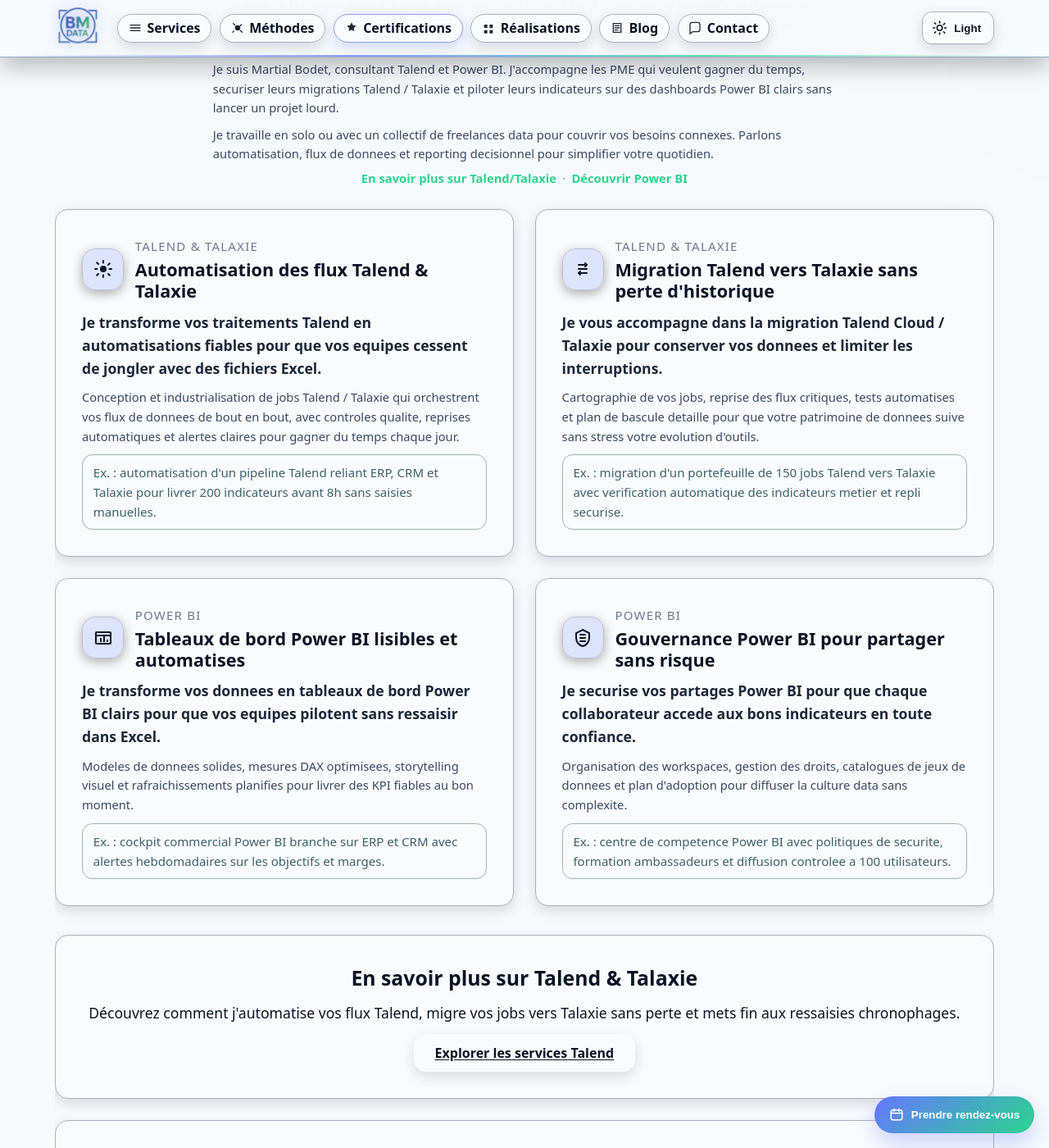
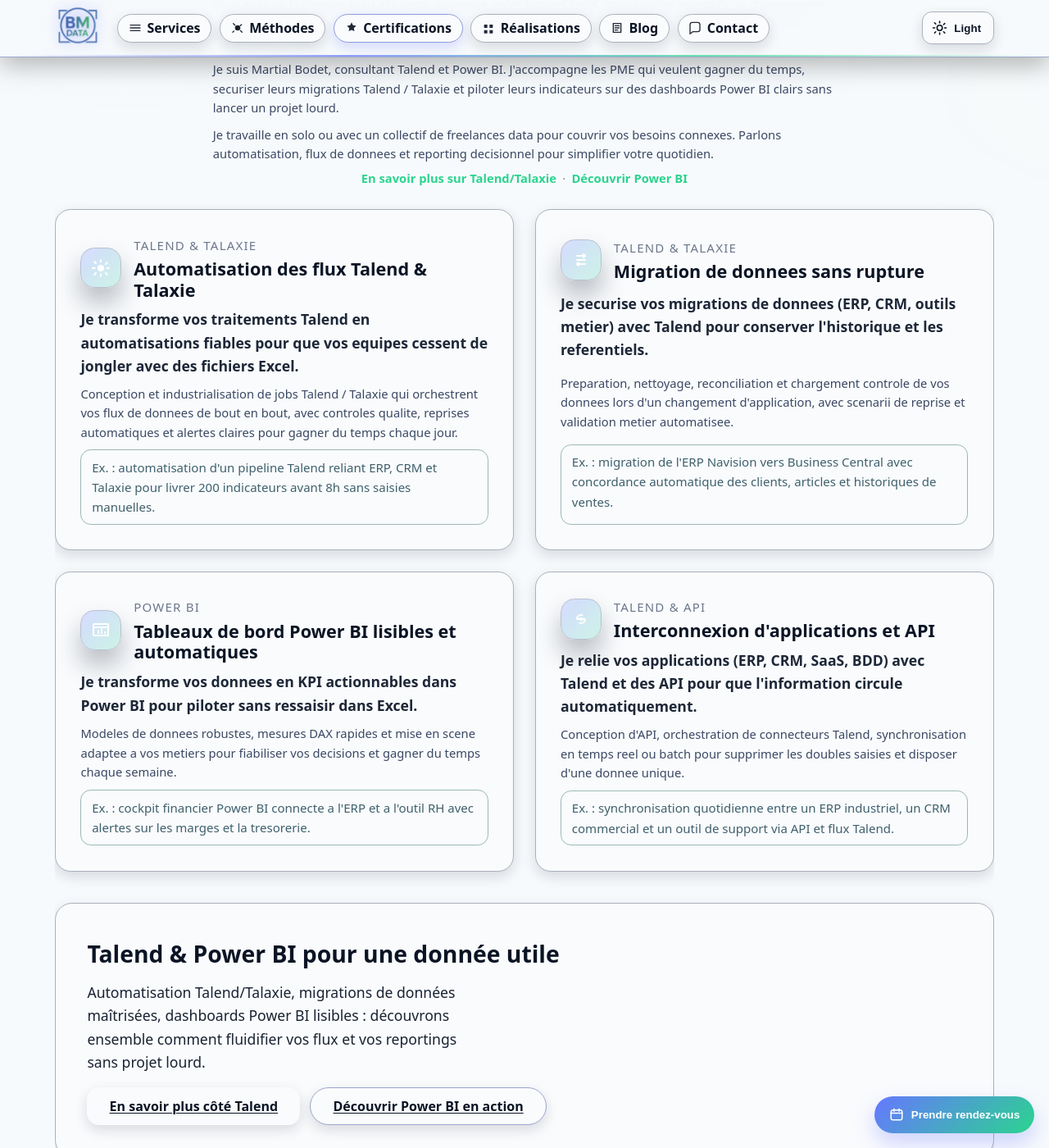
Before and after one commit to mbodetdata/mbodetdata.github.io, a Jekyll site: the page built from index.md, in a window 1280 px wide and 1400 px high, scrolled down 540 px. Shown: the whole window at 82% size. Built offline with Jekyll 4.4.1, drawn with Linux system fonts in a browser that asks for light colours; some of the changed text lies outside the part shown.

Commit message:
Modifs services

```diff
--- a/_data/services.json
+++ b/_data/services.json
@@ -17,37 +17,41 @@
       "description": "Conception et industrialisation de jobs Talend / Talaxie qui orchestrent vos flux de donnees de bout en bout, avec controles qualite, reprises automatiques et alertes claires pour gagner du temps chaque jour.",
       "example": "Ex. : automatisation d'un pipeline Talend reliant ERP, CRM et Talaxie pour livrer 200 indicateurs avant 8h sans saisies manuelles.",
       "keywords": ["Talend", "Talaxie", "ETL", "automatisation", "flux de donnees", "integration de donnees"],
+      "link": "/services-talend-talaxie/",
       "icon": "automation"
     },
     {
-      "id": "migration-talaxie",
+      "id": "migration-donnees-talend",
       "category": "Talend & Talaxie",
-      "title": "Migration Talend vers Talaxie sans perte d'historique",
-      "tagline": "Je vous accompagne dans la migration Talend Cloud / Talaxie pour conserver vos donnees et limiter les interruptions.",
-      "description": "Cartographie de vos jobs, reprise des flux critiques, tests automatises et plan de bascule detaille pour que votre patrimoine de donnees suive sans stress votre evolution d'outils.",
-      "example": "Ex. : migration d'un portefeuille de 150 jobs Talend vers Talaxie avec verification automatique des indicateurs metier et repli securise.",
-      "keywords": ["Talaxie", "migration", "Talend Cloud", "flux de donnees", "modernisation", "continuites de service"],
-      "icon": "migration"
+      "title": "Migration de donnees sans rupture",
+      "tagline": "Je securise vos migrations de donnees (ERP, CRM, outils metier) avec Talend pour conserver l'historique et les referentiels.",
+      "description": "Preparation, nettoyage, reconciliation et chargement controle de vos donnees lors d'un changement d'application, avec scenarii de reprise et validation metier automatisee.",
+      "example": "Ex. : migration de l'ERP Navision vers Business Central avec concordance automatique des clients, articles et historiques de ventes.",
+      "keywords": ["migration de donnees", "Talend", "Talaxie", "ERP", "flux de donnees", "modernisation"],
+      "icon": "migration",
+      "link": "/services-talend-talaxie/"
     },
     {
       "id": "dashboards-powerbi",
       "category": "Power BI",
-      "title": "Tableaux de bord Power BI lisibles et automatises",
-      "tagline": "Je transforme vos donnees en tableaux de bord Power BI clairs pour que vos equipes pilotent sans ressaisir dans Excel.",
-      "description": "Modeles de donnees solides, mesures DAX optimisees, storytelling visuel et rafraichissements planifies pour livrer des KPI fiables au bon moment.",
-      "example": "Ex. : cockpit commercial Power BI branche sur ERP et CRM avec alertes hebdomadaires sur les objectifs et marges.",
+      "title": "Tableaux de bord Power BI lisibles et automatiques",
+      "tagline": "Je transforme vos donnees en KPI actionnables dans Power BI pour piloter sans ressaisir dans Excel.",
+      "description": "Modeles de donnees robustes, mesures DAX rapides et mise en scene adaptee a vos metiers pour fiabiliser vos decisions et gagner du temps chaque semaine.",
+      "example": "Ex. : cockpit financier Power BI connecte a l'ERP et a l'outil RH avec alertes sur les marges et la tresorerie.",
       "keywords": ["Power BI", "tableaux de bord", "KPI", "reporting decisionnel", "visualisation de donnees", "automatisation"],
-      "icon": "dashboard"
+      "icon": "dashboard",
+      "link": "/services-powerbi/"
     },
     {
-      "id": "gouvernance-powerbi",
-      "category": "Power BI",
-      "title": "Gouvernance Power BI pour partager sans risque",
-      "tagline": "Je securise vos partages Power BI pour que chaque collaborateur accede aux bons indicateurs en toute confiance.",
-      "description": "Organisation des workspaces, gestion des droits, catalogues de jeux de donnees et plan d'adoption pour diffuser la culture data sans complexite.",
-      "example": "Ex. : centre de competence Power BI avec politiques de securite, formation ambassadeurs et diffusion controlee a 100 utilisateurs.",
-      "keywords": ["Power BI", "gouvernance", "securite", "partage de rapports", "adoption", "qualite de donnees"],
-      "icon": "governance"
+      "id": "interconnexion-applications",
+      "category": "Talend & API",
+      "title": "Interconnexion d'applications et API",
+      "tagline": "Je relie vos applications (ERP, CRM, SaaS, BDD) avec Talend et des API pour que l'information circule automatiquement.",
+      "description": "Conception d'API, orchestration de connecteurs Talend, synchronisation en temps reel ou batch pour supprimer les doubles saisies et disposer d'une donnee unique.",
+      "example": "Ex. : synchronisation quotidienne entre un ERP industriel, un CRM commercial et un outil de support via API et flux Talend.",
+      "keywords": ["Talend", "API", "interconnexion", "integration", "flux de donnees", "automatisation"],
+      "icon": "integration",
+      "link": "/services-talend-talaxie/"
     }
   ],
   "schema": {
--- a/_includes/services.html
+++ b/_includes/services.html
@@ -57,6 +57,13 @@
                   <path d="M7 7h10M7 12h10M7 17h10" stroke="currentColor" stroke-width="2" stroke-linecap="round"/>
                   <path d="M15 5l2 2-2 2M9 15l-2 2 2 2" fill="none" stroke="currentColor" stroke-width="2" stroke-linecap="round" stroke-linejoin="round"/>
                 </svg>
+              {% when 'integration' %}
+                <svg viewBox="0 0 24 24" width="32" height="32" aria-hidden="true" focusable="false">
+                  <path d="M7 12a5 5 0 0 1 5-5h1.5" fill="none" stroke="currentColor" stroke-width="2" stroke-linecap="round"/>
+                  <path d="M17 12a5 5 0 0 1-5 5h-1.5" fill="none" stroke="currentColor" stroke-width="2" stroke-linecap="round"/>
+                  <path d="M8.5 12h7" stroke="currentColor" stroke-width="2" stroke-linecap="round"/>
+                  <circle cx="12" cy="12" r="2.2" fill="currentColor"/>
+                </svg>
               {% when 'dashboard' %}
                 <svg viewBox="0 0 24 24" width="32" height="32" aria-hidden="true" focusable="false">
                   <path d="M4 5h16a1 1 0 0 1 1 1v12a1 1 0 0 1-1 1H4a1 1 0 0 1-1-1V6a1 1 0 0 1 1-1z" fill="none" stroke="currentColor" stroke-width="2"/>
@@ -92,8 +99,9 @@
           <p class="svc-example">{{ service.example }}</p>
         {% endif %}
 
+        {% assign svc_link = service.link | default: '/services-talend-talaxie/' %}
         <a class="svc-stretched"
-           href="{% if service.id contains 'talend' or service.id contains 'talaxie' %}{{ '/services-talend-talaxie/' | relative_url }}{% else %}{{ '/services-powerbi/' | relative_url }}{% endif %}"
+           href="{{ svc_link | relative_url }}"
            aria-label="En savoir plus sur {{ service.title }}"
            aria-hidden="true"
            tabindex="-1"></a>
@@ -106,23 +114,21 @@
   </div>
 
   <div class="services-cta-grid">
-    <article class="card service-cta" aria-labelledby="services-cta-talend" data-anim="fade-up">
-      <h3 id="services-cta-talend">En savoir plus sur Talend &amp; Talaxie</h3>
-      <p>Découvrez comment j'automatise vos flux Talend, migre vos jobs vers Talaxie sans perte et mets fin aux ressaisies chronophages.</p>
+    <article class="card service-cta service-cta--combo" aria-labelledby="services-cta-combo" data-anim="fade-up">
+      <h3 id="services-cta-combo">Talend &amp; Power BI pour une donnée utile</h3>
+      <p>Automatisation Talend/Talaxie, migrations de données maîtrisées, dashboards Power BI lisibles : découvrons ensemble comment fluidifier vos flux et vos reportings sans projet lourd.</p>
+      <div class="service-cta__actions">
         <a class="btn btn--primary"
            href="{{ '/services-talend-talaxie/' | relative_url }}"
            data-track-click="services_cta_talend">
-        Explorer les services Talend
+          En savoir plus côté Talend
         </a>
-    </article>
-    <article class="card service-cta" aria-labelledby="services-cta-powerbi" data-anim="fade-up">
-      <h3 id="services-cta-powerbi">Découvrir Power BI en action</h3>
-      <p>Voyez comment des dashboards Power BI automatisés apportent des KPI fiables, partagés en toute sécurité et prêts à décider.</p>
-      <a class="btn btn--primary"
+        <a class="btn ghost"
            href="{{ '/services-powerbi/' | relative_url }}"
            data-track-click="services_cta_powerbi">
-        Explorer les services Power BI
+          Découvrir Power BI en action
         </a>
+      </div>
     </article>
   </div>
 
--- a/assets/styles.css
+++ b/assets/styles.css
@@ -372,19 +372,20 @@
 .services-grid{
   align-items:stretch;
   gap:clamp(1rem, 2vw, 1.6rem);
+  grid-template-columns:repeat(auto-fit, minmax(min(320px, 100%), 1fr));
 }
 .service-card{
   position:relative;
   display:grid;
-  gap:.65rem;
-  padding:clamp(1.4rem, 2.6vw, 2rem);
-  border-radius:var(--radius-2);
-  border:1px solid color-mix(in oklab, var(--border), var(--brand) 18%);
-  background: linear-gradient(180deg, color-mix(in oklab, var(--surface-1) 95%, transparent), color-mix(in oklab, var(--surface-0) 98%, transparent));
-  box-shadow: var(--shadow-sm);
-  -webkit-backdrop-filter: blur(6px) saturate(1.02);
-  backdrop-filter: blur(6px) saturate(1.02);
-  transition: transform .22s ease, box-shadow .22s ease, border-color .22s ease;
+  gap:.55rem;
+  padding:clamp(1.35rem, 2.4vw, 1.9rem);
+  border-radius:calc(var(--radius-2) + .2rem);
+  border:1px solid color-mix(in oklab, var(--border), var(--brand) 12%);
+  background: linear-gradient(160deg, color-mix(in oklab, var(--surface-1) 94%, transparent) 0%, color-mix(in oklab, var(--surface-0) 96%, var(--brand) 4%) 100%);
+  box-shadow:0 20px 40px rgba(8,11,20,.28);
+  -webkit-backdrop-filter: blur(8px) saturate(1.04);
+  backdrop-filter: blur(8px) saturate(1.04);
+  transition: transform .22s ease, box-shadow .22s ease, border-color .22s ease, background .22s ease;
   cursor:pointer;
 }
 .service-card > *:not(.svc-stretched){
@@ -393,9 +394,10 @@
 }
 @media (hover:hover){
   .service-card:hover{
-    transform:translateY(-6px);
-    box-shadow:var(--shadow-lg);
-    border-color:color-mix(in oklab, var(--brand) 40%, var(--border));
+    transform:translateY(-8px);
+    box-shadow:0 28px 48px rgba(8,11,20,.32);
+    border-color:color-mix(in oklab, var(--brand) 45%, var(--border));
+    background: linear-gradient(180deg, color-mix(in oklab, var(--surface-1) 90%, transparent), color-mix(in oklab, var(--surface-0) 92%, var(--brand) 8%));
   }
 }
 .svc-head{
@@ -405,15 +407,15 @@
   gap:.85rem;
 }
 .svc-ico{
-  width:3.2rem;
-  height:3.2rem;
+  width:3.1rem;
+  height:3.1rem;
   display:grid;
   place-items:center;
-  border-radius:1rem;
-  background: color-mix(in oklab, var(--brand) 18%, transparent);
-  border:1px solid color-mix(in oklab, var(--border), var(--brand) 24%);
-  color:var(--fg);
-  box-shadow:0 4px 14px rgba(0,0,0,.32);
+  border-radius:1.05rem;
+  background: linear-gradient(135deg, color-mix(in oklab, var(--brand) 26%, transparent), color-mix(in oklab, var(--brand-2) 22%, transparent));
+  border:1px solid color-mix(in oklab, var(--border), var(--brand) 32%);
+  color:#fff;
+  box-shadow:0 18px 30px rgba(17,24,39,.28);
 }
 .svc-meta{ display:grid; gap:.25rem; }
 .svc-kicker{
@@ -458,40 +460,53 @@
 }
 .service-card svg{ width:24px; height:24px; }
 .services-cta-grid{
-  margin-top: clamp(1.4rem, 2.8vw, 2.2rem);
-  display:grid;
-  gap:clamp(1rem, 2.2vw, 1.6rem);
+  margin-top: clamp(1.8rem, 3vw, 2.6rem);
+  display:grid;
+  gap:clamp(1rem, 2.4vw, 1.8rem);
 }
 .service-cta{
   display:grid;
-  gap:.55rem;
-  padding:clamp(1.4rem, 2.6vw, 2rem);
-  border-radius:var(--radius-2);
-  border:1px solid color-mix(in oklab, var(--border), var(--brand) 26%);
-  background: linear-gradient(135deg, color-mix(in oklab, var(--surface-1) 88%, transparent), color-mix(in oklab, var(--brand) 16%, transparent));
-  box-shadow: var(--shadow-md);
-  text-align:center;
-  transition: transform .18s ease, box-shadow .18s ease;
+  gap:.65rem;
+  padding:clamp(1.6rem, 3vw, 2.4rem);
+  border-radius:calc(var(--radius-2) + .3rem);
+  border:1px solid color-mix(in oklab, var(--border), var(--brand) 32%);
+  background: linear-gradient(160deg, color-mix(in oklab, var(--surface-1) 88%, transparent), color-mix(in oklab, var(--brand) 18%, transparent));
+  box-shadow:0 30px 60px rgba(8,11,20,.32);
+  text-align:left;
+  transition: transform .18s ease, box-shadow .18s ease, border-color .18s ease;
+  align-items:flex-start;
 }
 @media (hover:hover){
   .service-cta:hover{
-    transform:translateY(-4px);
-    box-shadow: var(--shadow-lg);
+    transform:translateY(-6px);
+    box-shadow:0 34px 68px rgba(8,11,20,.36);
+    border-color:color-mix(in oklab, var(--brand) 36%, var(--border));
   }
 }
 .service-cta h3{
   margin:0;
-  font-size: clamp(1.2rem, 1rem + .8vw, 1.55rem);
+  font-size: clamp(1.25rem, 1.05rem + .9vw, 1.8rem);
 }
 .service-cta p{
   margin:0;
-  color:var(--fg);
+  color:color-mix(in oklab, var(--fg) 92%, #fff 8%);
   font-size:var(--step-0);
+  max-width:46ch;
 }
 .service-cta .btn{
-  justify-self:center;
-  padding:.65rem 1.6rem;
-  margin-top:.2rem;
+  justify-self:flex-start;
+  padding:.68rem 1.7rem;
+  margin-top:.4rem;
+}
+.service-cta .btn.ghost{
+  border-radius:999px;
+  border:1px solid color-mix(in oklab, var(--border), var(--brand) 22%);
+}
+.service-cta__actions{
+  display:flex;
+  gap:.75rem;
+  flex-wrap:wrap;
+  align-items:center;
 }
 .services-footer{
   margin-top: clamp(1.8rem, 3vw, 2.6rem);
@@ -538,6 +553,14 @@
   }
   .service-card{
     padding:clamp(1.1rem, 4vw, 1.5rem);
+  }
+  .service-cta__actions{
+    flex-direction:column;
+    align-items:stretch;
+  }
+  .service-cta .btn{
+    width:100%;
+    justify-content:center;
   }
 }
 
```
Lines whose indentation alone changed are shown as unchanged.
